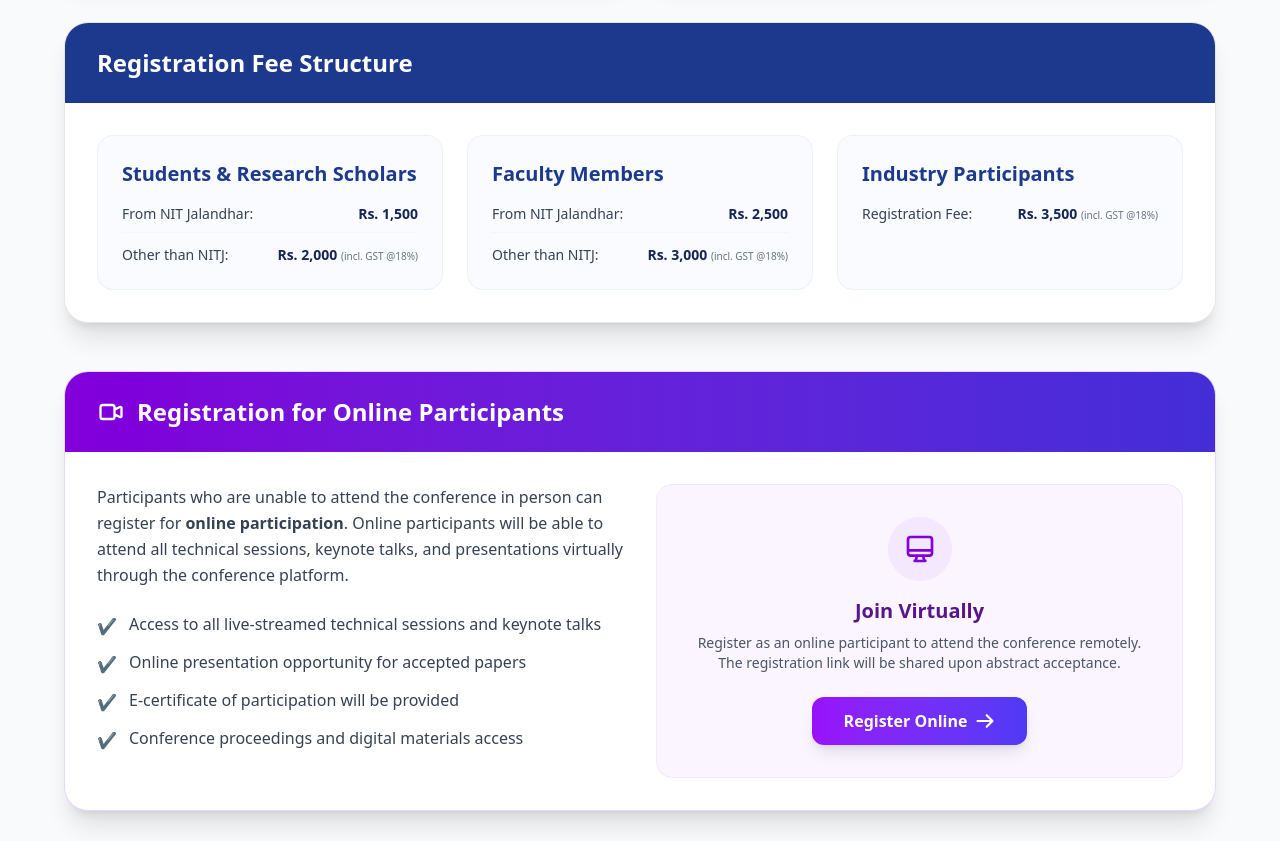
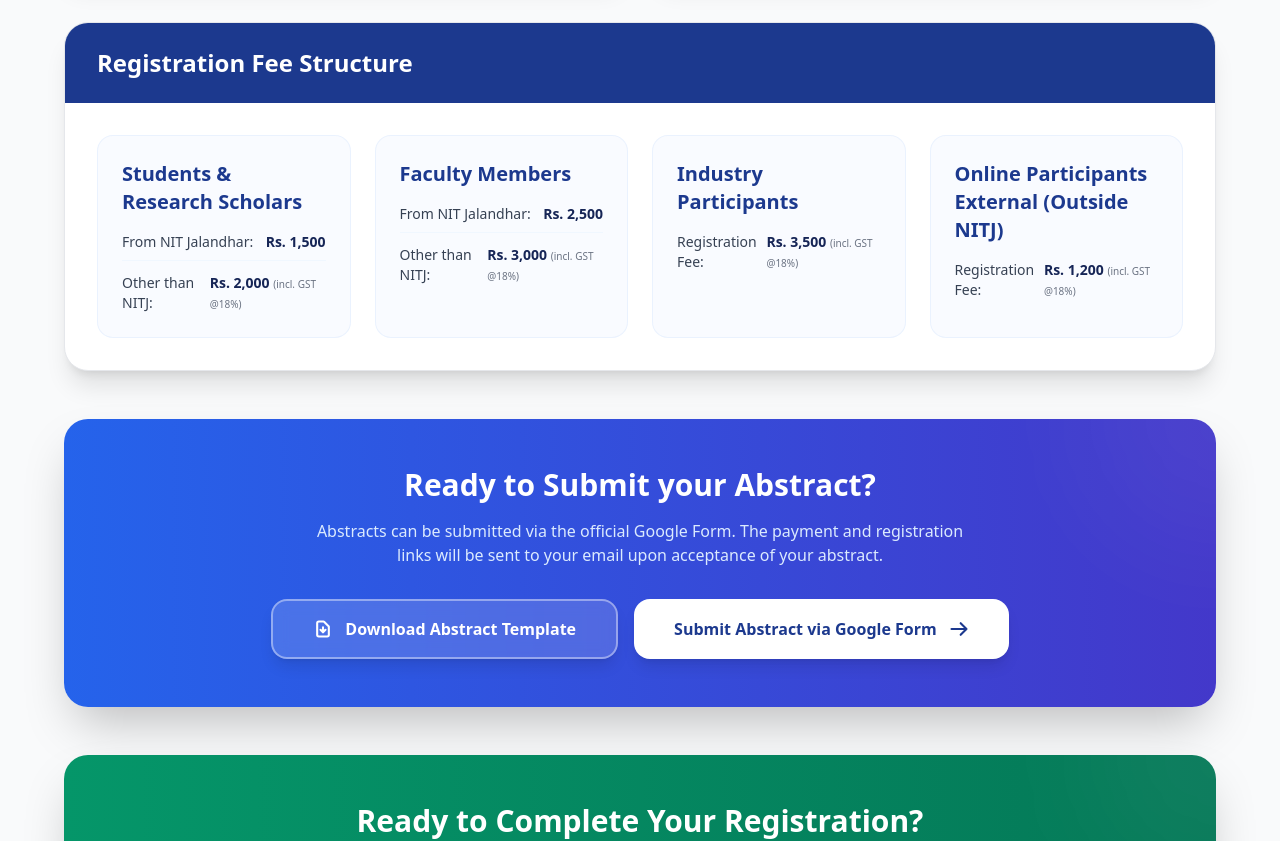
Before and after one commit to krishna7602/bt_event, a React (Vite) app in the folder frontend/: page /registration in a window 1280 px wide. Shown: the part 700-1541 px from the top of the page. Built offline with nearby package versions, Linux system fonts and the light colour scheme; no server answers.

Commit message:
feat: add RegistrationPage component with registration details and fee structure

```diff
--- a/frontend/src/Pages/RegistrationPage.jsx
+++ b/frontend/src/Pages/RegistrationPage.jsx
@@ -74,7 +74,7 @@ const RegistrationPage = () => {
           </div>
 
           <div className="p-8">
-            <div className="grid grid-cols-1 md:grid-cols-3 gap-6">
+            <div className="grid grid-cols-1 md:grid-cols-2 lg:grid-cols-4 gap-6">
               {/* Students Card */}
               <div className="bg-blue-50/40 p-6 rounded-2xl border border-blue-100/50 flex flex-col justify-between text-left">
                 <div>
@@ -121,74 +121,23 @@ const RegistrationPage = () => {
                   </ul>
                 </div>
               </div>
+
+              {/* Online Participants External Card */}
+              <div className="bg-blue-50/40 p-6 rounded-2xl border border-blue-100/50 flex flex-col justify-between text-left">
+                <div>
+                  <h4 className="text-xl font-bold text-blue-900 mb-4">Online Participants External (Outside NITJ)</h4>
+                  <ul className="space-y-3 text-sm text-gray-700">
+                    <li className="flex justify-between">
+                      <span className="font-medium">Registration Fee:</span>
+                      <span className="font-extrabold text-blue-950">Rs. 1,200 <span className="text-[10px] text-gray-500 font-normal">(incl. GST @18%)</span></span>
+                    </li>
+                  </ul>
+                </div>
+              </div>
             </div>
           </div>
         </div>
 
-        {/* Online Participation Section */}
-        <div className="bg-white rounded-3xl shadow-xl overflow-hidden border border-purple-200 mb-12">
-          <div className="bg-gradient-to-r from-purple-700 to-indigo-700 py-6 px-8 text-left">
-            <h3 className="text-2xl font-bold text-white flex items-center gap-3">
-              <svg className="w-7 h-7 text-white" fill="none" stroke="currentColor" viewBox="0 0 24 24">
-                <path strokeLinecap="round" strokeLinejoin="round" strokeWidth="2" d="M15 10l4.553-2.276A1 1 0 0121 8.618v6.764a1 1 0 01-1.447.894L15 14M5 18h8a2 2 0 002-2V8a2 2 0 00-2-2H5a2 2 0 00-2 2v8a2 2 0 002 2z" />
-              </svg>
-              Registration for Online Participants
-            </h3>
-          </div>
-
-          <div className="p-8">
-            <div className="grid grid-cols-1 md:grid-cols-2 gap-8">
-              {/* Info */}
-              <div className="text-left">
-                <p className="text-gray-700 leading-relaxed mb-6">
-                  Participants who are unable to attend the conference in person can register for <strong>online participation</strong>. Online participants will be able to attend all technical sessions, keynote talks, and presentations virtually through the conference platform.
-                </p>
-                <ul className="space-y-3 text-gray-700">
-                  <li className="flex gap-3 items-start">
-                    <span className="text-purple-600 font-extrabold mt-0.5">✔</span>
-                    <span>Access to all live-streamed technical sessions and keynote talks</span>
-                  </li>
-                  <li className="flex gap-3 items-start">
-                    <span className="text-purple-600 font-extrabold mt-0.5">✔</span>
-                    <span>Online presentation opportunity for accepted papers</span>
-                  </li>
-                  <li className="flex gap-3 items-start">
-                    <span className="text-purple-600 font-extrabold mt-0.5">✔</span>
-                    <span>E-certificate of participation will be provided</span>
-                  </li>
-                  <li className="flex gap-3 items-start">
-                    <span className="text-purple-600 font-extrabold mt-0.5">✔</span>
-                    <span>Conference proceedings and digital materials access</span>
-                  </li>
-                </ul>
-              </div>
-
-              {/* CTA Card */}
-              <div className="bg-purple-50 rounded-2xl border border-purple-100 p-8 flex flex-col items-center justify-center text-center">
-                <div className="bg-purple-100 w-16 h-16 rounded-full flex items-center justify-center mb-4">
-                  <svg className="w-8 h-8 text-purple-700" fill="none" stroke="currentColor" viewBox="0 0 24 24">
-                    <path strokeLinecap="round" strokeLinejoin="round" strokeWidth="2" d="M9.75 17L9 20l-1 1h8l-1-1-.75-3M3 13h18M5 17h14a2 2 0 002-2V5a2 2 0 00-2-2H5a2 2 0 00-2 2v10a2 2 0 002 2z" />
-                  </svg>
-                </div>
-                <h4 className="text-xl font-bold text-purple-900 mb-2">Join Virtually</h4>
-                <p className="text-sm text-gray-600 mb-6">
-                  Register as an online participant to attend the conference remotely. The registration link will be shared upon abstract acceptance.
-                </p>
-                <a
-                  href="https://www.nitj.ac.in/events_registration/dbt_ctep_2026/login"
-                  target="_blank"
-                  rel="noopener noreferrer"
-                  className="inline-flex items-center gap-2 bg-gradient-to-r from-purple-600 to-indigo-600 text-white font-bold py-3 px-8 rounded-xl shadow-lg hover:from-purple-700 hover:to-indigo-700 transition-all transform hover:scale-105 active:scale-95"
-                >
-                  <span>Register Online</span>
-                  <svg className="w-5 h-5" fill="none" stroke="currentColor" viewBox="0 0 24 24">
-                    <path strokeLinecap="round" strokeLinejoin="round" strokeWidth="2.5" d="M14 5l7 7m0 0l-7 7m7-7H3" />
-                  </svg>
-                </a>
-              </div>
-            </div>
-          </div>
-        </div>
 
         {/* CTA Section */}
         <div
```
